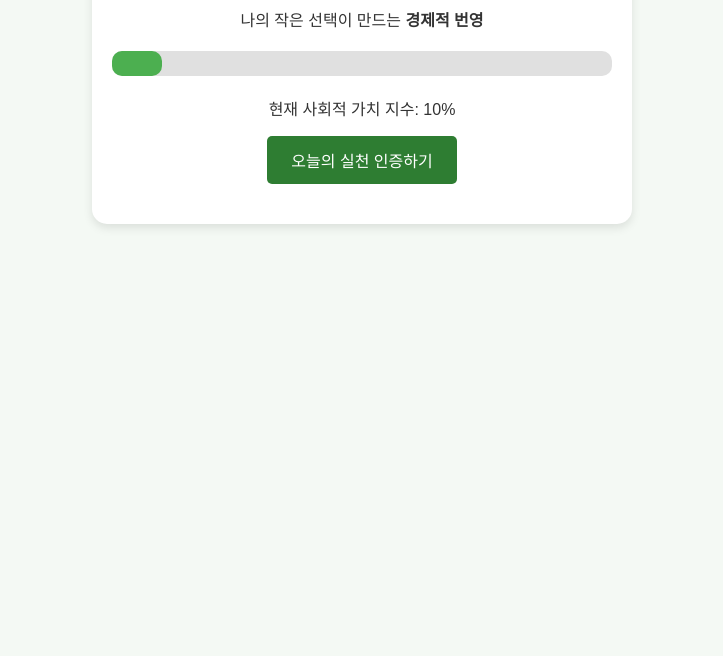
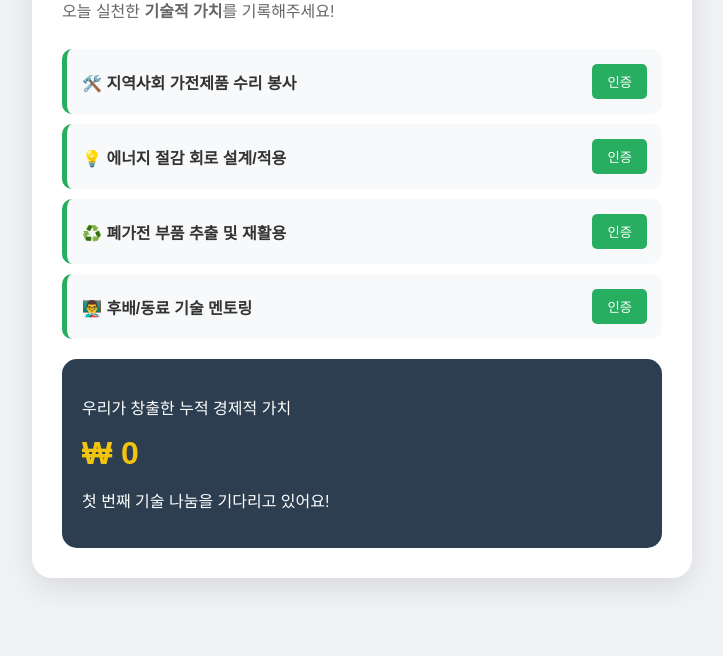
Before and after one commit to choiyanghee/eco-step-campaign, a plain HTML site: page index.html in a window 1280 px wide. Shown: the part 144-800 px from the top of the page, without its empty margins (278-1001 px from the left). Drawn offline with Linux system fonts and the light colour scheme.

Commit message:
Update index.html

```diff
--- a/index.html
+++ b/index.html
@@ -3,41 +3,69 @@
 <head>
     <meta charset="UTF-8">
     <meta name="viewport" content="width=device-width, initial-scale=1.0">
-    <title>Eco-Step: 번영을 위한 캠페인</title>
+    <title>전자과 번영 캠페인: Tech-Share</title>
     <style>
-        body { font-family: 'Apple SD Gothic Neo', sans-serif; text-align: center; background-color: #f4f9f4; color: #333; }
-        .container { max-width: 500px; margin: 50px auto; padding: 20px; background: white; border-radius: 15px; box-shadow: 0 4px 10px rgba(0,0,0,0.1); }
-        h1 { color: #2e7d32; }
-        #gauge-container { width: 100%; background: #e0e0e0; border-radius: 10px; margin: 20px 0; }
-        #gauge { width: 10%; height: 25px; background: #4caf50; border-radius: 10px; transition: width 0.5s; }
-        button { padding: 12px 24px; font-size: 16px; background: #2e7d32; color: white; border: none; border-radius: 5px; cursor: pointer; }
-        button:hover { background: #1b5e20; }
-        .log { margin-top: 20px; font-size: 0.9em; color: #666; }
+        :root { --primary: #2c3e50; --accent: #e74c3c; --green: #27ae60; }
+        body { font-family: 'Pretendard', sans-serif; background-color: #f0f2f5; margin: 0; padding: 20px; }
+        .container { max-width: 600px; margin: auto; background: white; padding: 30px; border-radius: 20px; box-shadow: 0 10px 30px rgba(0,0,0,0.1); }
+        h1 { color: var(--primary); font-size: 24px; }
+        .description { color: #666; margin-bottom: 25px; line-height: 1.6; }
+
+        /* 실천 항목 리스트 스타일 */
+        .action-list { text-align: left; margin-bottom: 20px; }
+        .action-item { background: #f8f9fa; padding: 15px; border-radius: 10px; margin-bottom: 10px; display: flex; justify-content: space-between; align-items: center; border-left: 5px solid var(--green); }
+        .action-item span { font-weight: bold; color: #333; }
+
+        button { background: var(--green); color: white; border: none; padding: 8px 15px; border-radius: 5px; cursor: pointer; transition: 0.3s; }
+        button:hover { background: #219150; transform: scale(1.05); }
+
+        /* 결과 창 */
+        #total-impact { background: var(--primary); color: white; padding: 20px; border-radius: 15px; margin-top: 20px; }
+        .count { font-size: 2em; font-weight: bold; color: #f1c40f; }
     </style>
 </head>
 <body>
     <div class="container">
-        <h1>🌱 Eco-Step</h1>
-        <p>나의 작은 선택이 만드는 <b>경제적 번영</b></p>
-        <div id="gauge-container">
-            <div id="gauge"></div>
+        <h1>⚡ 전자과 '기술 번영' 캠페인</h1>
+        <p class="description">우리 전자과의 기술은 세상을 더 풍요롭게 만듭니다.<br>오늘 실천한 <b>기술적 가치</b>를 기록해주세요!</p>
+
+        <div class="action-list">
+            <div class="action-item">
+                <span>🛠️ 지역사회 가전제품 수리 봉사</span>
+                <button onclick="updateImpact(50000, '수리 봉사')">인증</button>
+            </div>
+            <div class="action-item">
+                <span>💡 에너지 절감 회로 설계/적용</span>
+                <button onclick="updateImpact(30000, '회로 설계')">인증</button>
+            </div>
+            <div class="action-item">
+                <span>♻️ 폐가전 부품 추출 및 재활용</span>
+                <button onclick="updateImpact(10000, '부품 재활용')">인증</button>
+            </div>
+            <div class="action-item">
+                <span>👨‍🏫 후배/동료 기술 멘토링</span>
+                <button onclick="updateImpact(20000, '기술 공유')">인증</button>
+            </div>
         </div>
-        <p>현재 사회적 가치 지수: <span id="score">10</span>%</p>
-        <button onclick="addStep()">오늘의 실천 인증하기</button>
-        <div class="log" id="log-msg"></div>
+
+        <div id="total-impact">
+            <p>우리가 창출한 누적 경제적 가치</p>
+            <div class="count">₩ <span id="money">0</span></div>
+            <p id="status-msg">첫 번째 기술 나눔을 기다리고 있어요!</p>
+        </div>
     </div>
 
     <script>
-        let score = 10;
-        function addStep() {
-            if(score < 100) {
-                score += 5;
-                document.getElementById('gauge').style.width = score + '%';
-                document.getElementById('score').innerText = score;
-                document.getElementById('log-msg').innerText = "방금 한 분의 실천으로 세상이 더 풍요로워졌습니다!";
-            } else {
-                document.getElementById('log-msg').innerText = "목표 달성! 우리가 함께 번영을 일궈냈습니다.";
-            }
+        let totalMoney = 0;
+        function updateImpact(value, action) {
+            totalMoney += value;
+            document.getElementById('money').innerText = totalMoney.toLocaleString();
+            document.getElementById('status-msg').innerText = `✨ 방금 '${action}'으로 사회적 자산을 키웠습니다!`;
+
+            // 간단한 애니메이션 효과
+            const countDisplay = document.querySelector('.count');
+            countDisplay.style.transform = "scale(1.1)";
+            setTimeout(() => { countDisplay.style.transform = "scale(1)"; }, 200);
         }
     </script>
 </body>
```
